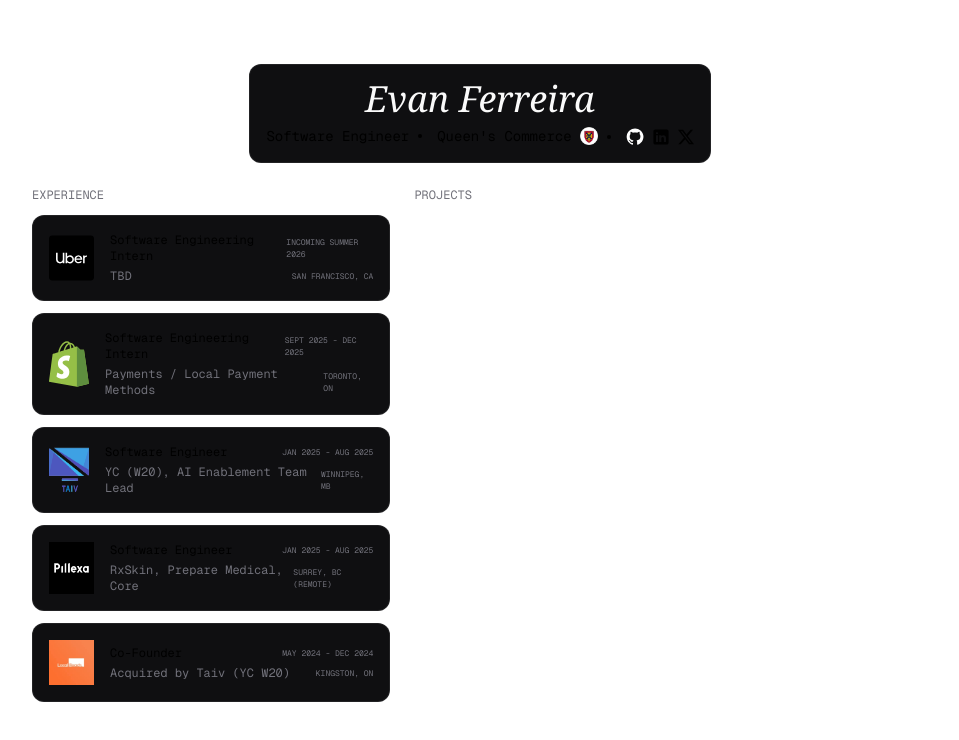
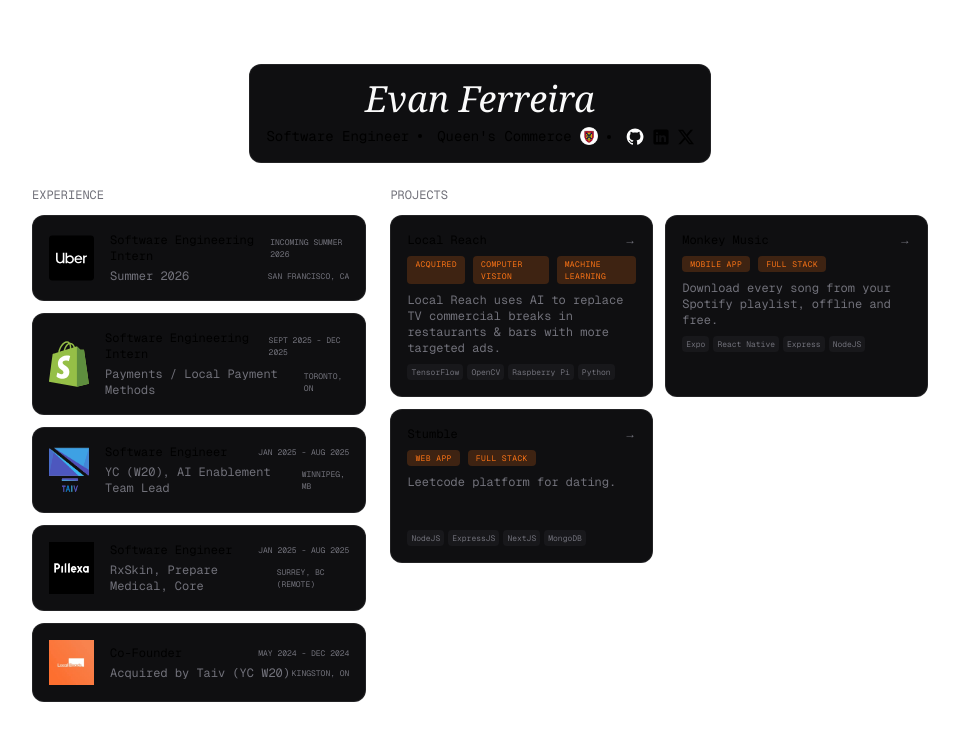
Before and after one commit to Evan-Ferreira/personal-website, a Next.js app: page / in a window 1280 px wide. Shown: the top 740 px of the page, without its empty margins (160-1119 px from the left). Built offline with nearby package versions, Linux system fonts and the light colour scheme.

Commit message:
feat: projects section

```diff
--- a/app/page.tsx
+++ b/app/page.tsx
@@ -1,15 +1,14 @@
-import { Header } from '@/app/header';
-import { Experience as ExperienceSection } from './sections/experience';
+import { Header } from '@/app/sections/header';
+import { Experience as ExperienceSection } from '@/app/sections/experience';
+import { Projects as ProjectsSection } from '@/app/sections/projects';
 
 export default function Home() {
     return (
         <main className="min-h-screen font-mono">
             <Header />
-            <div className="flex gap-6">
+            <div className="flex justify-center gap-6">
                 <ExperienceSection />
-                <section className="flex flex-col">
-                    <h2 className="text-xs text-fg-tertiary my-6">PROJECTS</h2>
-                </section>
+                <ProjectsSection />
             </div>
         </main>
     );
--- a/app/sections/experience.tsx
+++ b/app/sections/experience.tsx
@@ -5,7 +5,7 @@
 const EXPERIENCES = [
     {
         title: 'Software Engineering Intern',
-        description: 'TBD',
+        description: 'Summer 2026',
         image: <Image width={45} height={45} src="/uber.svg" alt="Uber Logo" />,
         date: 'INCOMING SUMMER 2026',
         location: 'SAN FRANCISCO, CA',
--- /dev/null
+++ b/app/sections/projects.tsx
@@ -0,0 +1,52 @@
+import { Project } from '@/components/project';
+
+const PROJECTS = [
+    {
+        name: 'Local Reach',
+        description:
+            'Local Reach uses AI to replace TV commercial breaks in restaurants & bars with more targeted ads.',
+        technologies: ['TensorFlow', 'OpenCV', 'Raspberry Pi', 'Python'],
+        link: 'https://www.thelocalreach.ca/',
+        badges: ['ACQUIRED', 'COMPUTER VISION', 'MACHINE LEARNING'],
+    },
+    {
+        name: 'Monkey Music',
+        description:
+            'Download every song from your Spotify playlist, offline and free.',
+        technologies: ['Expo', 'React Native', 'Express', 'NodeJS'],
+        link: 'https://github.com/Evan-Ferreira/monkey-music',
+        badges: ['MOBILE APP', 'FULL STACK'],
+    },
+    {
+        name: 'Stumble',
+        description: 'Leetcode platform for dating.',
+        technologies: ['NodeJS', 'ExpressJS', 'NextJS', 'MongoDB'],
+        link: 'https://github.com/Evan-Ferreira/Stumble_HackTheHill2024',
+        badges: ['WEB APP', 'FULL STACK'],
+    },
+];
+
+export function Projects() {
+    return (
+        <section className="flex flex-col gap-3 max-w-3/5">
+            <h2 className="text-xs text-fg-tertiary mt-6">PROJECTS</h2>
+            <div className="grid grid-cols-2 gap-3">
+                {PROJECTS.map(
+                    (
+                        { name, description, technologies, link, badges },
+                        index
+                    ) => (
+                        <Project
+                            key={index}
+                            name={name}
+                            description={description}
+                            technologies={technologies}
+                            link={link}
+                            badges={badges}
+                        />
+                    )
+                )}
+            </div>
+        </section>
+    );
+}
--- a/components/badge.tsx
+++ b/components/badge.tsx
@@ -5,12 +5,16 @@
 export function Badge({
     children,
     color,
+    className,
 }: {
     children: ReactNode;
     color: color;
+    className?: string;
 }) {
     return (
-        <span className="w-fit inline px-2 py-0.5 text-[8px] uppercase tracking-wider bg-accent/20 text-accent rounded">
+        <span
+            className={`${className} w-fit inline px-2 py-0.5 text-[8px] uppercase tracking-wider bg-accent/20 text-accent rounded`}
+        >
             {children}
         </span>
     );
--- /dev/null
+++ b/components/project.tsx
@@ -0,0 +1,44 @@
+import { Badge } from '@/components/badge';
+import { TechBadge } from '@/components/tech-badge';
+
+export function Project({
+    badges,
+    technologies,
+    name,
+    description,
+    link,
+}: {
+    badges: string[];
+    technologies: string[];
+    name: string;
+    description: string;
+    link: string;
+}) {
+    return (
+        <a
+            href={link}
+            className="bento-card flex flex-col gap-2 relative group min-h-36"
+        >
+            <p className="text-xs min-w-64">{name}</p>
+            <p
+                className="text-xs text-fg-tertiary absolute right-[16px] top-[16px]
+                    group-hover:text-accent duration-300 transition-all ease-in-out"
+            >
+                →
+            </p>
+            <div className="flex gap-2">
+                {badges.map((badge) => (
+                    <Badge key={badge} color="orange" className="uppercase">
+                        {badge}
+                    </Badge>
+                ))}
+            </div>
+            <p className="text-fg-tertiary text-xs min-h-12">{description}</p>
+            <div className="flex gap-1">
+                {technologies.map((tech) => (
+                    <TechBadge key={tech}>{tech}</TechBadge>
+                ))}
+            </div>
+        </a>
+    );
+}
--- /dev/null
+++ b/components/tech-badge.tsx
@@ -0,0 +1,9 @@
+import React, { ReactNode } from 'react';
+
+export function TechBadge({ children }: { children: ReactNode }) {
+    return (
+        <div className="text-[8px] text-fg-tertiary bg-bg-tertiary px-1 py-0.5 rounded">
+            {children}
+        </div>
+    );
+}
```
Also changed, not shown: app/sections/header.tsx (renamed from app/header.tsx).
